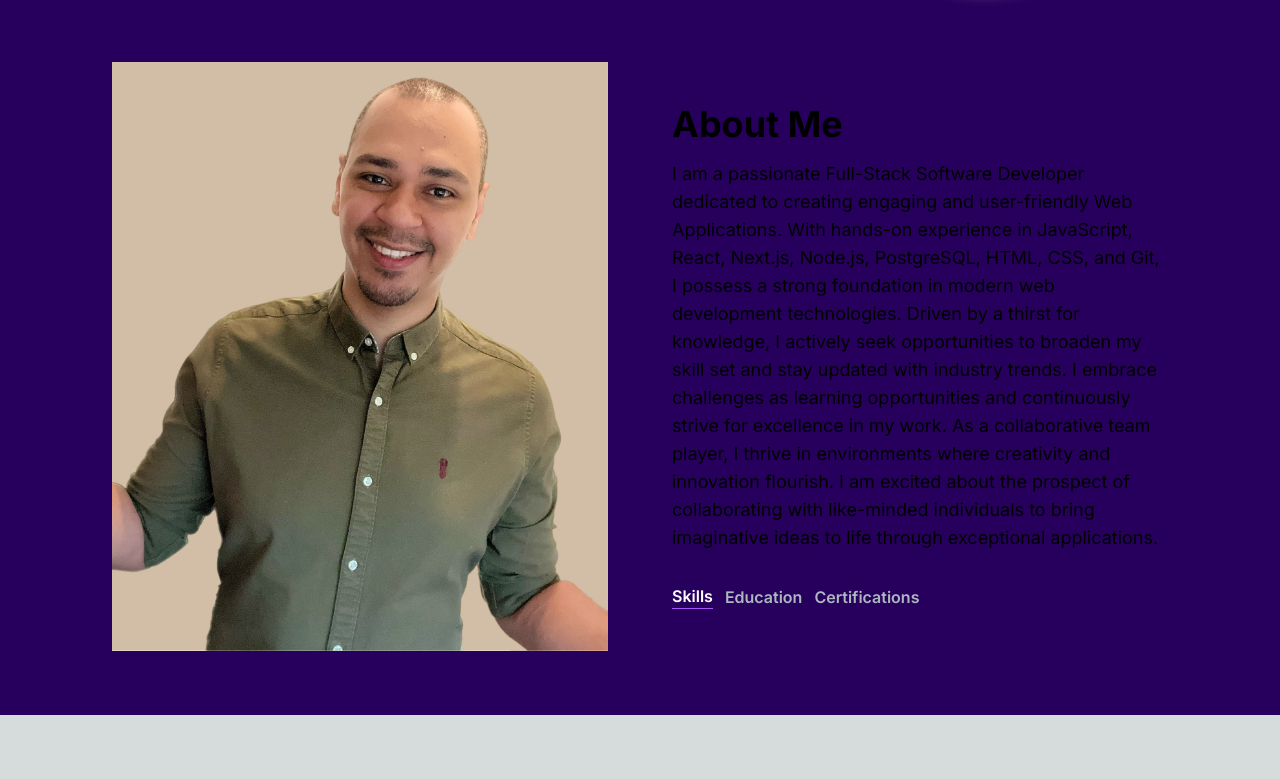
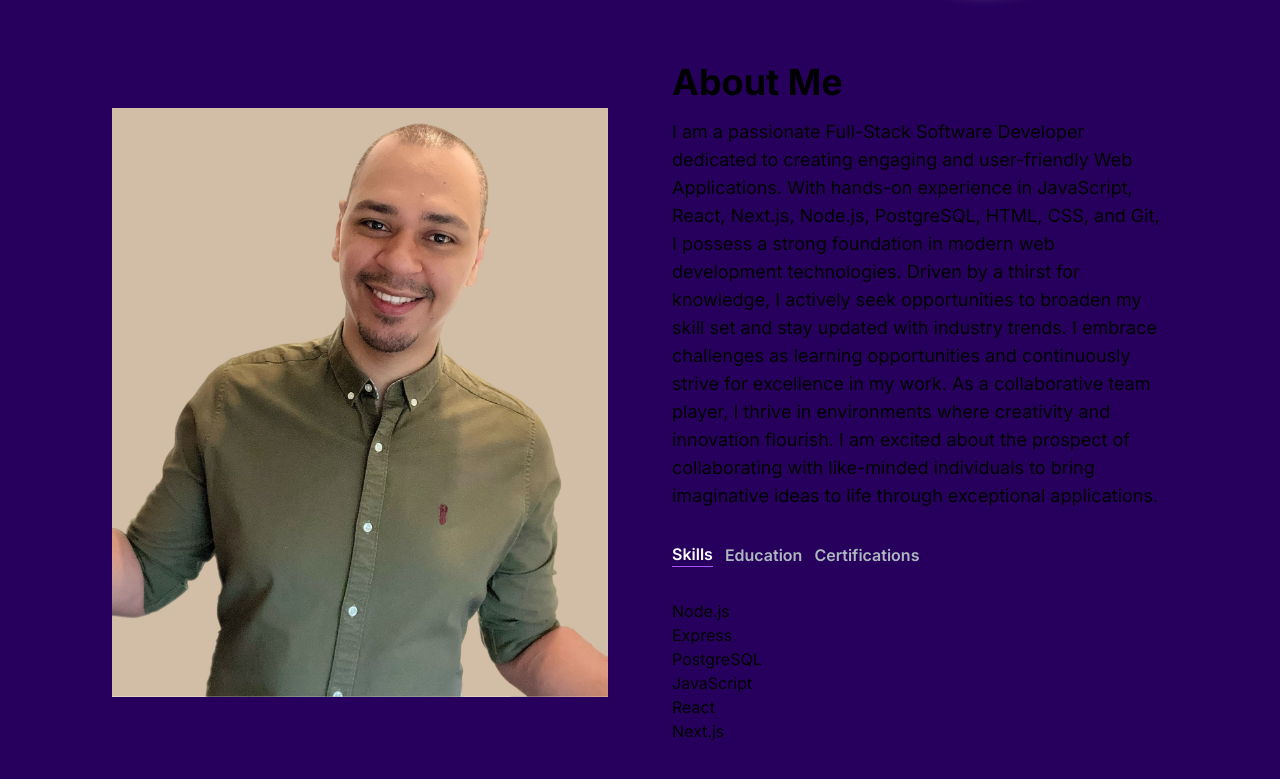
Before and after one commit to DavidAdam1323/my_portfolio_project, a Next.js app: page / in a window 1280 px wide. Shown: the part 430-1209 px from the top of the page. Before the commit the page ends 1145 px from the top, so only its background shows below. Built offline with nearby package versions, Linux system fonts and the light colour scheme.

Commit message:
Add dynamic tab rendering logic using TAB_DATA array

```diff
--- a/src/app/components/AboutSection.jsx
+++ b/src/app/components/AboutSection.jsx
@@ -30,7 +30,7 @@
   },
   {
     title: "Certifications",
-    id: "certificarions",
+    id: "certifications",
     content: (
       <ul>
         <li>Full Stack Web Developer - SoC</li>
@@ -97,6 +97,9 @@
               Certifications{" "}
             </TabButton>
           </div>
+          <div className="mt-8">
+            {TAB_DATA.find((t) => t.id === tab).content}
+          </div>
         </div>
       </div>
     </section>
```
